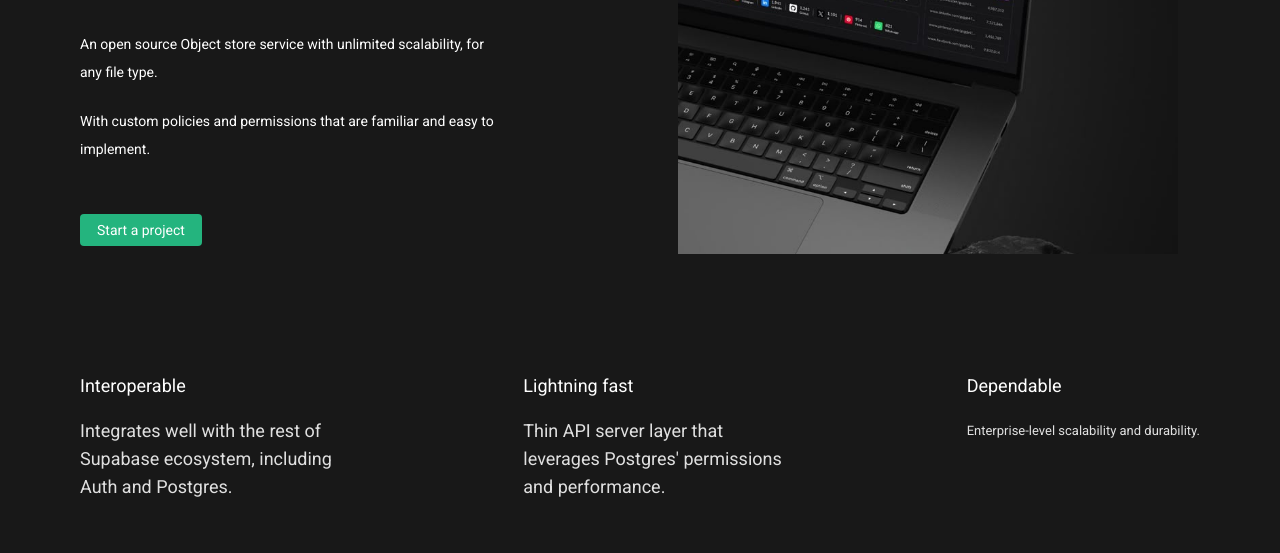
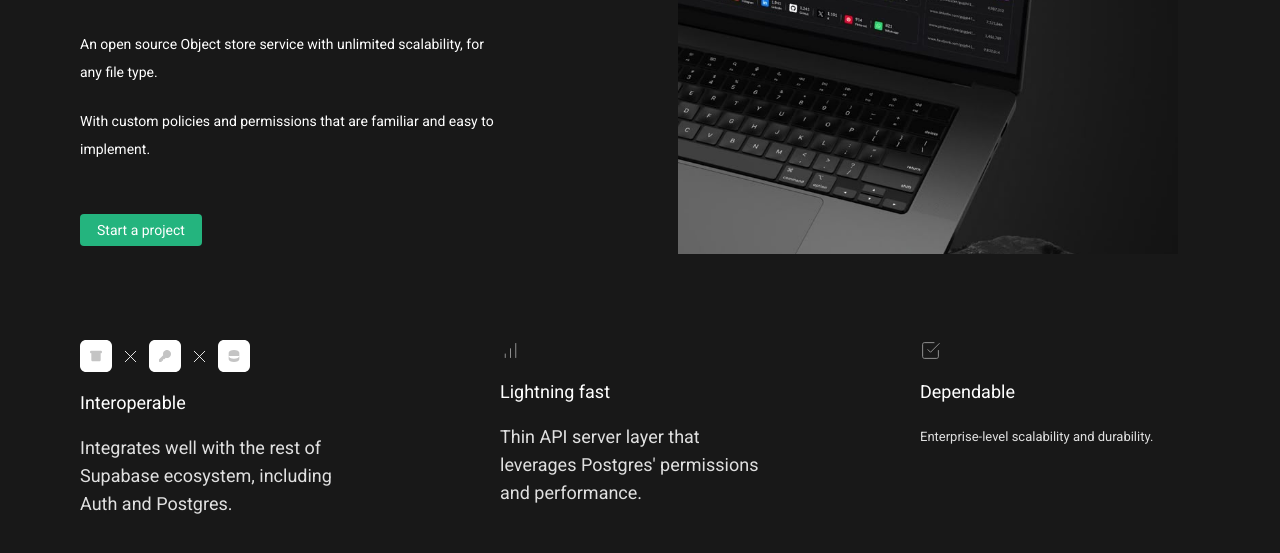
Before and after one commit to ralina16/JS-Slider, a plain HTML site: page index.html in a window 1280 px wide. Shown: the part 391-944 px from the top of the page. Drawn offline with Linux system fonts and the light colour scheme.

Commit message:
Update index.html

```diff
--- a/index.html
+++ b/index.html
@@ -85,7 +85,7 @@
         <div class="advantages_cards">
             <div class="advantages_card">
                 <div class="card_images">
-                    <img src="assets/image/adventages/1.png" alt="">
+                          <img src="assets/image/advantages/images.svg" alt="">
                 </div>
                 <p class="name">Interoperable</p>
                 <p class="info">Integrates well with the rest of Supabase ecosystem, including Auth and Postgres.
@@ -94,7 +94,7 @@
 
             <div class="advantages_card">
                 <div class="card_images">
-                    <img src="assets/image/adventages/2.png" alt="">
+                  <img src="assets/image/advantages/images-2.svg" alt="">
                 </div>
                 <p class="name">Lightning fast</p>
                 <p class="info">Thin API server layer that leverages Postgres' permissions and performance.</p>
@@ -102,7 +102,7 @@
 
             <div class="advantages_card">
                 <div class="card_images">
-                    <img src="assets/image/adventages/3.png" alt="">
+             <img src="assets/image/advantages/images-3.svg" alt="">
                 </div>
                 <p class="name">Dependable</p>
                 <p class="info info2">Enterprise-level scalability and durability.</p>
```
